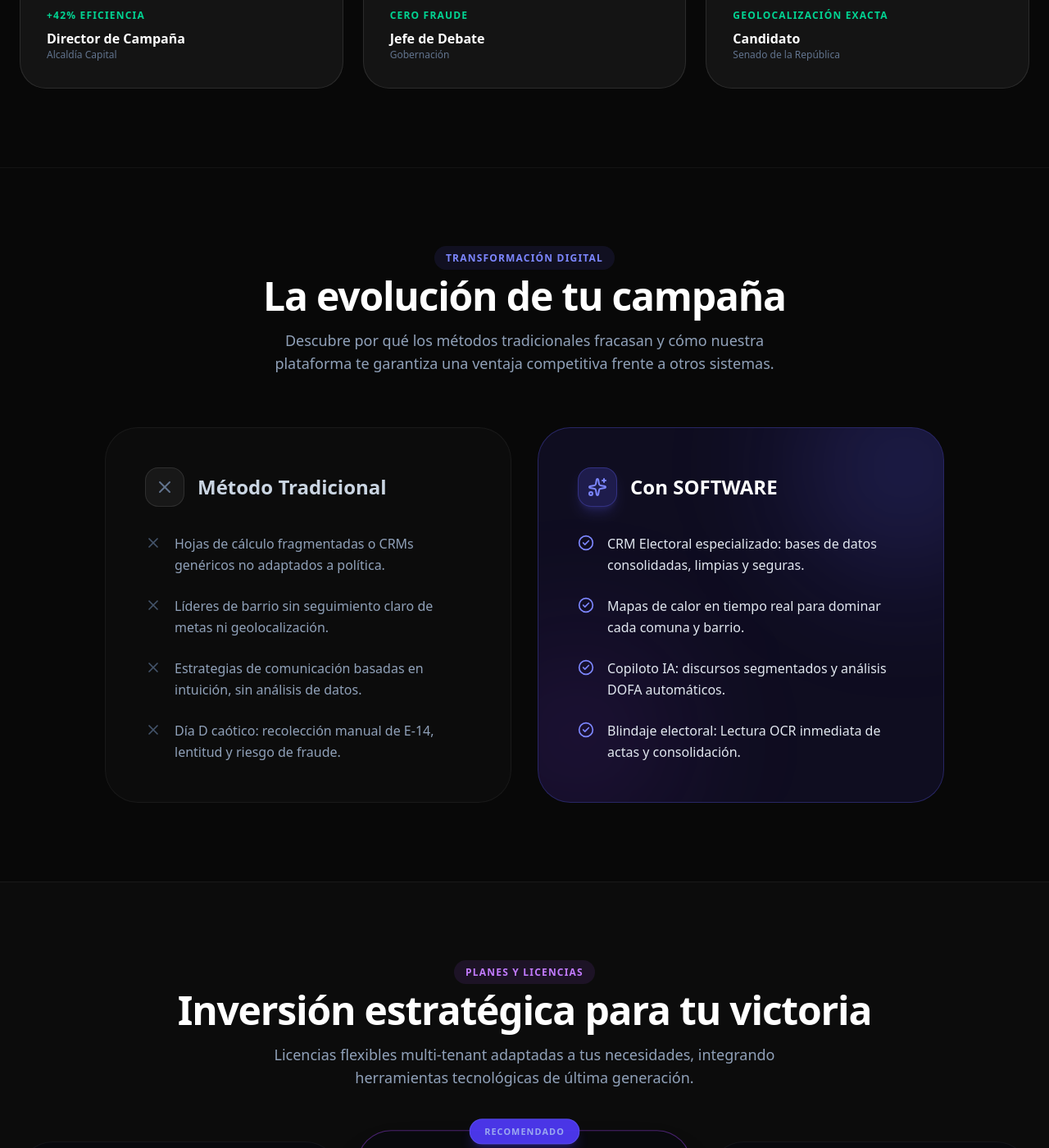
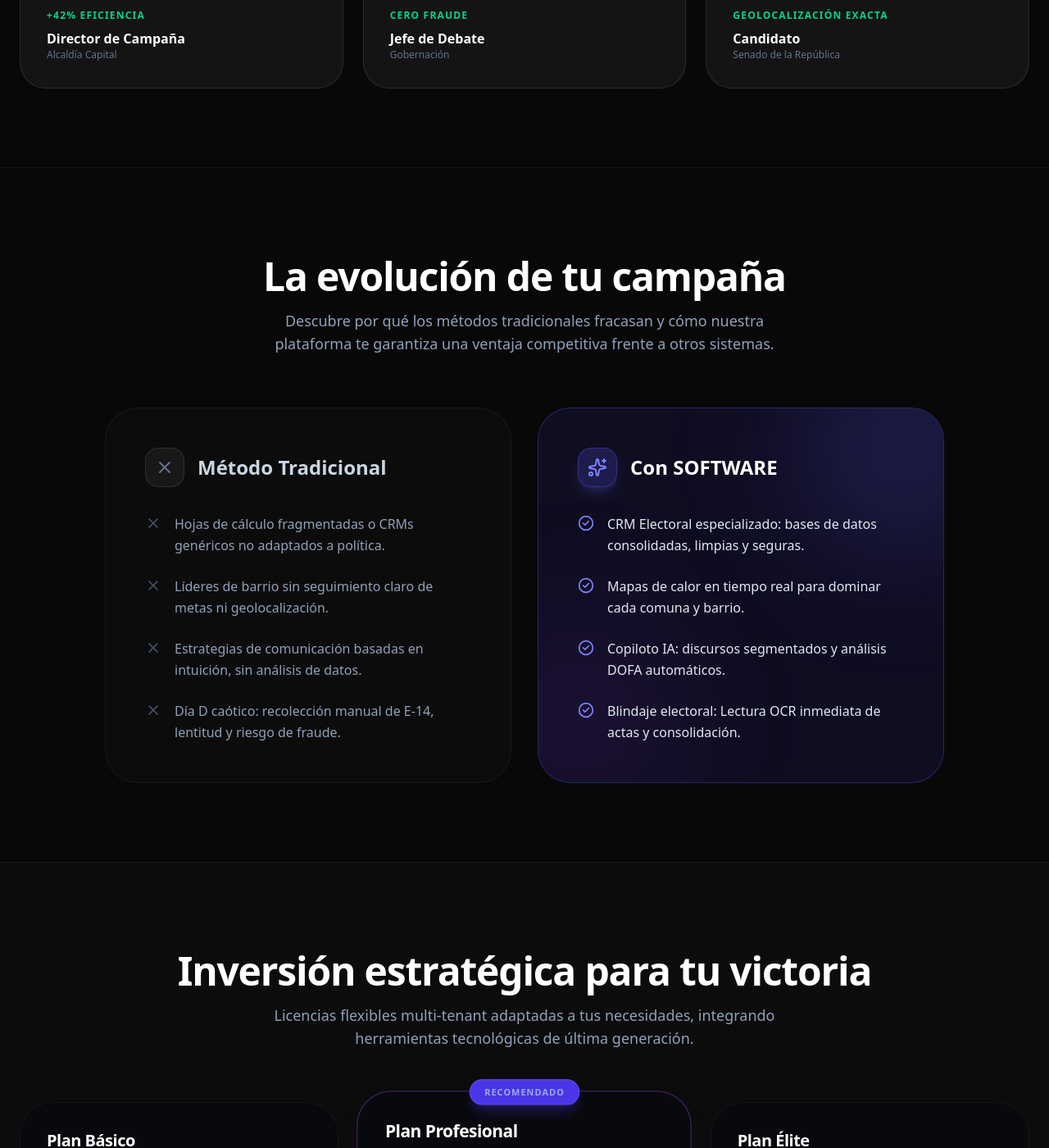
Before and after one commit to oberconcejo/software-electoral-premium, a React (Vite) app: page / in a window 1280 px wide. Shown: the part 4169-5569 px from the top of the page at 82% size. Built offline with nearby package versions, Linux system fonts and the light colour scheme; no server answers.

Commit message:
UI: Eliminar etiquetas visuales de Transformación Digital y Planes y Licencias

```diff
--- a/src/pages/LandingPage.tsx
+++ b/src/pages/LandingPage.tsx
@@ -580,9 +580,7 @@ export default function LandingPage() {
             transition={{ duration: 0.7, ease: [0.22, 1, 0.36, 1] }}
             className="text-center mb-16 space-y-4"
           >
-            <span className="text-xs font-extrabold text-indigo-400 uppercase tracking-widest bg-indigo-500/10 px-3.5 py-1.5 rounded-full">
-              Transformación Digital
-            </span>
+
             <h2 className="text-4xl md:text-5xl font-black tracking-tight mt-3">
               La evolución de tu campaña
             </h2>
@@ -665,9 +663,7 @@ export default function LandingPage() {
               transition={{ duration: 0.6, ease: [0.22, 1, 0.36, 1] }}
               className="text-center mb-16 space-y-4"
             >
-              <span className="text-xs font-extrabold text-purple-400 uppercase tracking-widest bg-purple-500/10 px-3.5 py-1.5 rounded-full">
-                Planes y Licencias
-              </span>
+
               <h2 className="text-4xl md:text-5xl font-black tracking-tight mt-3">
                 Inversión estratégica para tu victoria
               </h2>
```
